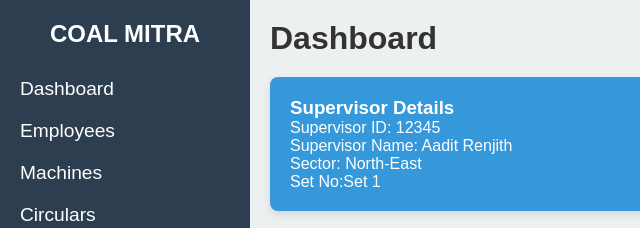
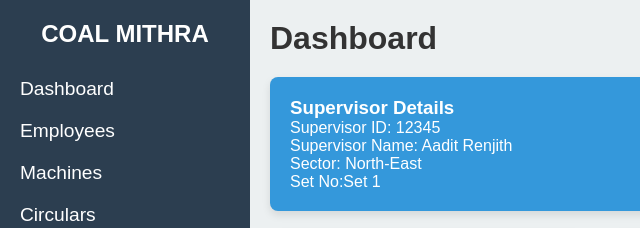
Before and after one commit to sanalsajann/hackathon, a website: page public/dashboard.html in a window 1280 px wide. Shown: the top 228 px of the page, 0-640 px from the left. Drawn offline with Linux system fonts and the light colour scheme.

Commit message:
Change#4

```diff
--- a/public/dashboard.html
+++ b/public/dashboard.html
@@ -9,7 +9,7 @@
 <body>
     <div class="container">
         <aside class="sidebar">
-            <div class="logo">COAL MITRA</div>
+            <div class="logo">COAL MITHRA</div>
             <ul class="nav-links">
                 <li><a href="dashboard.html">Dashboard</a></li>
                 <li><a href="employees_dashboard.html">Employees</a></li>
```
